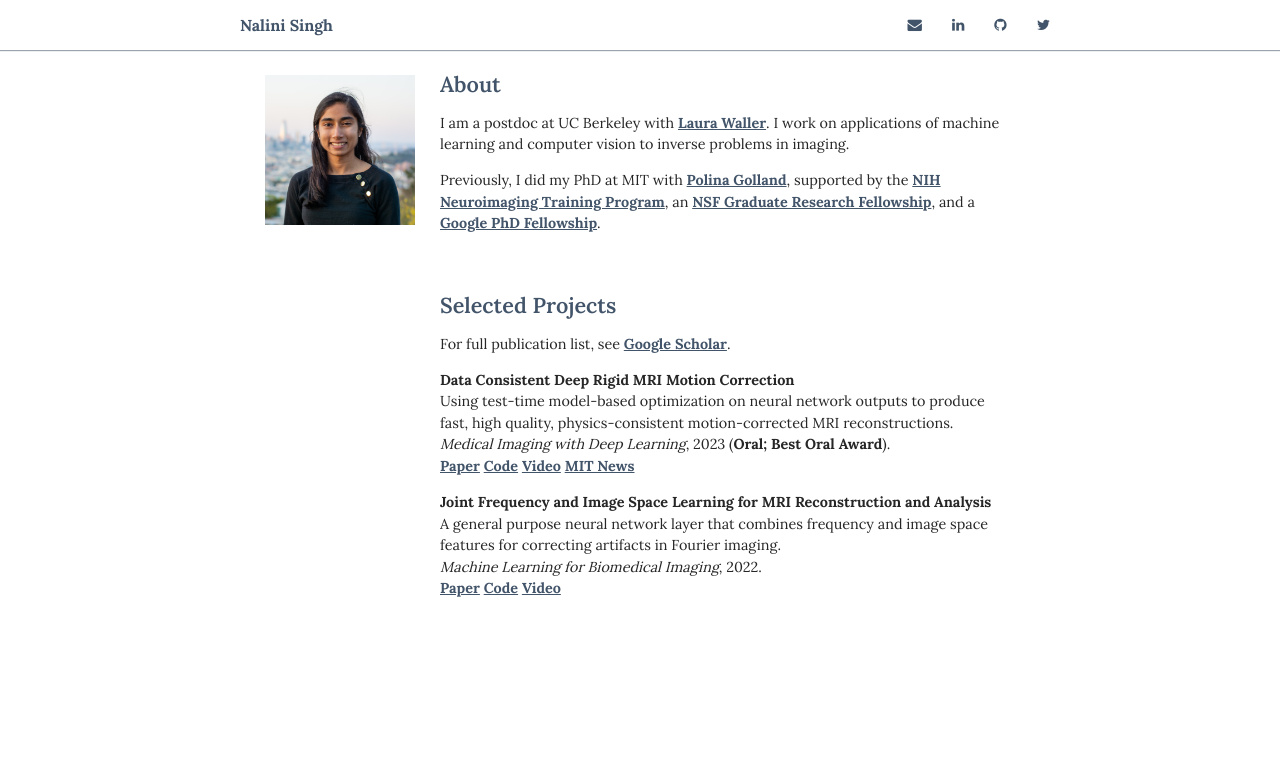
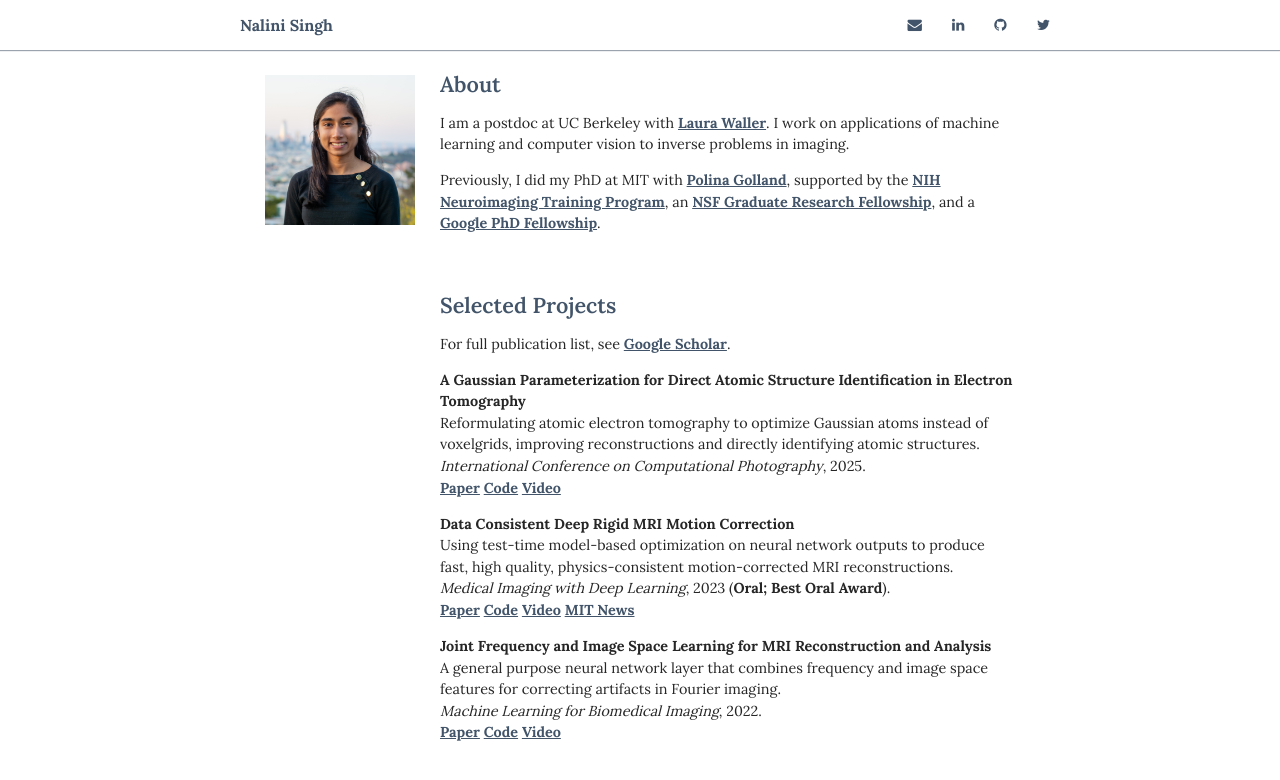
Before and after one commit to nalinimsingh/nalinimsingh.github.io, a Jekyll site: the page built from index.html, in a window 1280 px wide. Shown: the top 780 px of the page. Built offline with Jekyll 4.4.1, drawn with Linux system fonts in a browser that asks for light colours; nearby versions of some CDN libraries.

Commit message:
Add ICCP paper

```diff
--- a/_pages/index.md
+++ b/_pages/index.md
@@ -19,6 +19,13 @@ Previously, I did my PhD at MIT with [Polina Golland](https://people.csail.mit.e
 ## Selected Projects
 For full publication list, see [Google Scholar](https://scholar.google.com/citations?user=HayuQmIAAAAJ).
 
+**A Gaussian Parameterization for Direct Atomic Structure Identification in Electron Tomography** <br>
+Reformulating atomic electron tomography to optimize Gaussian atoms instead of voxelgrids, improving reconstructions and directly identifying atomic structures.
+<br>
+*International Conference on Computational Photography*, 2025. <br>
+[Paper](https://ieeexplore.ieee.org/document/11143828) [Code](https://github.com/nalinimsingh/gaussian-atoms) [Video](https://youtu.be/7c1cRX8PeVQ?t=1850)
+
+
 **Data Consistent Deep Rigid MRI Motion Correction** <br>
 Using test-time model-based optimization on neural network outputs to produce fast, high quality, physics-consistent motion-corrected MRI reconstructions.
 <br>
```
